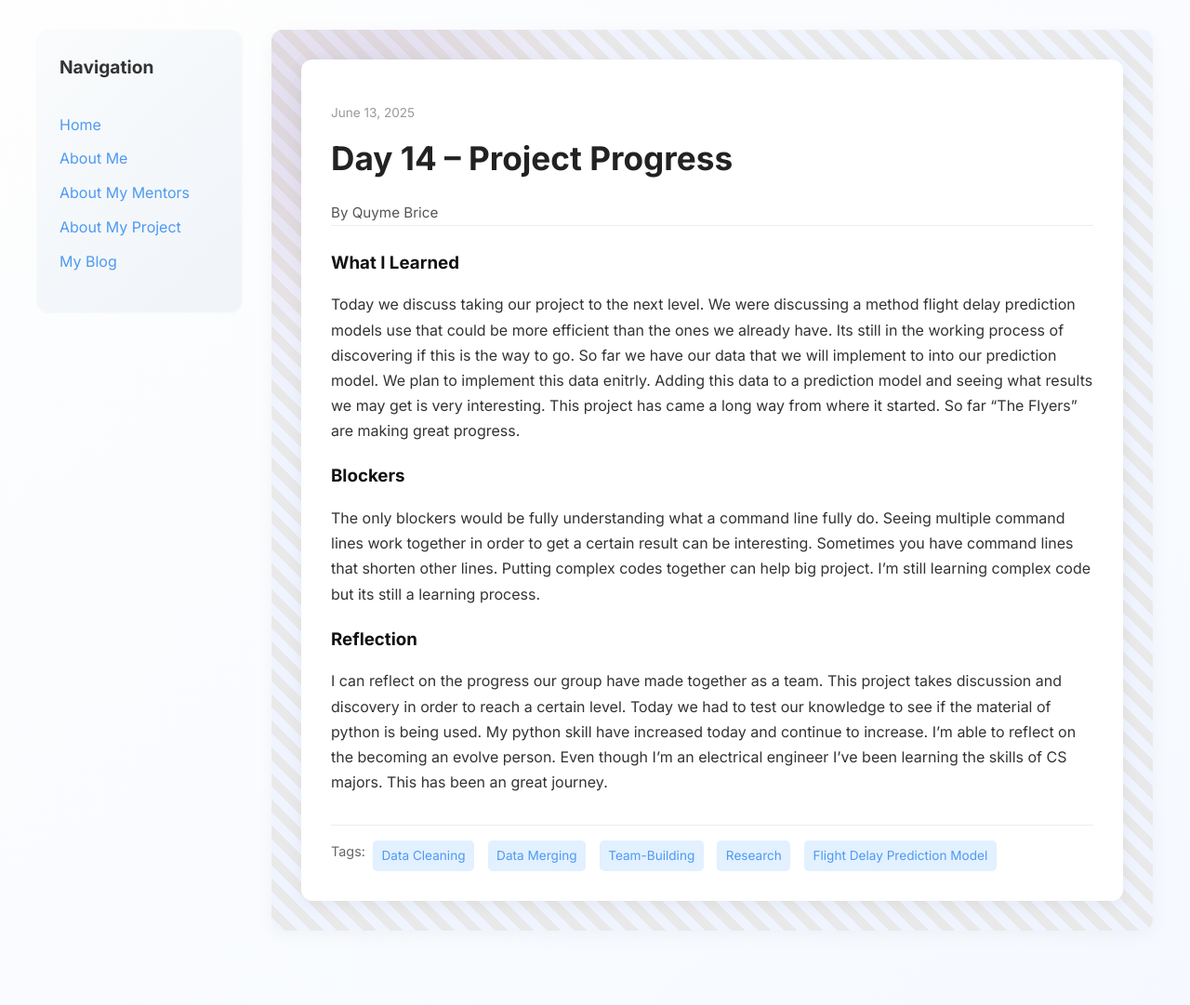
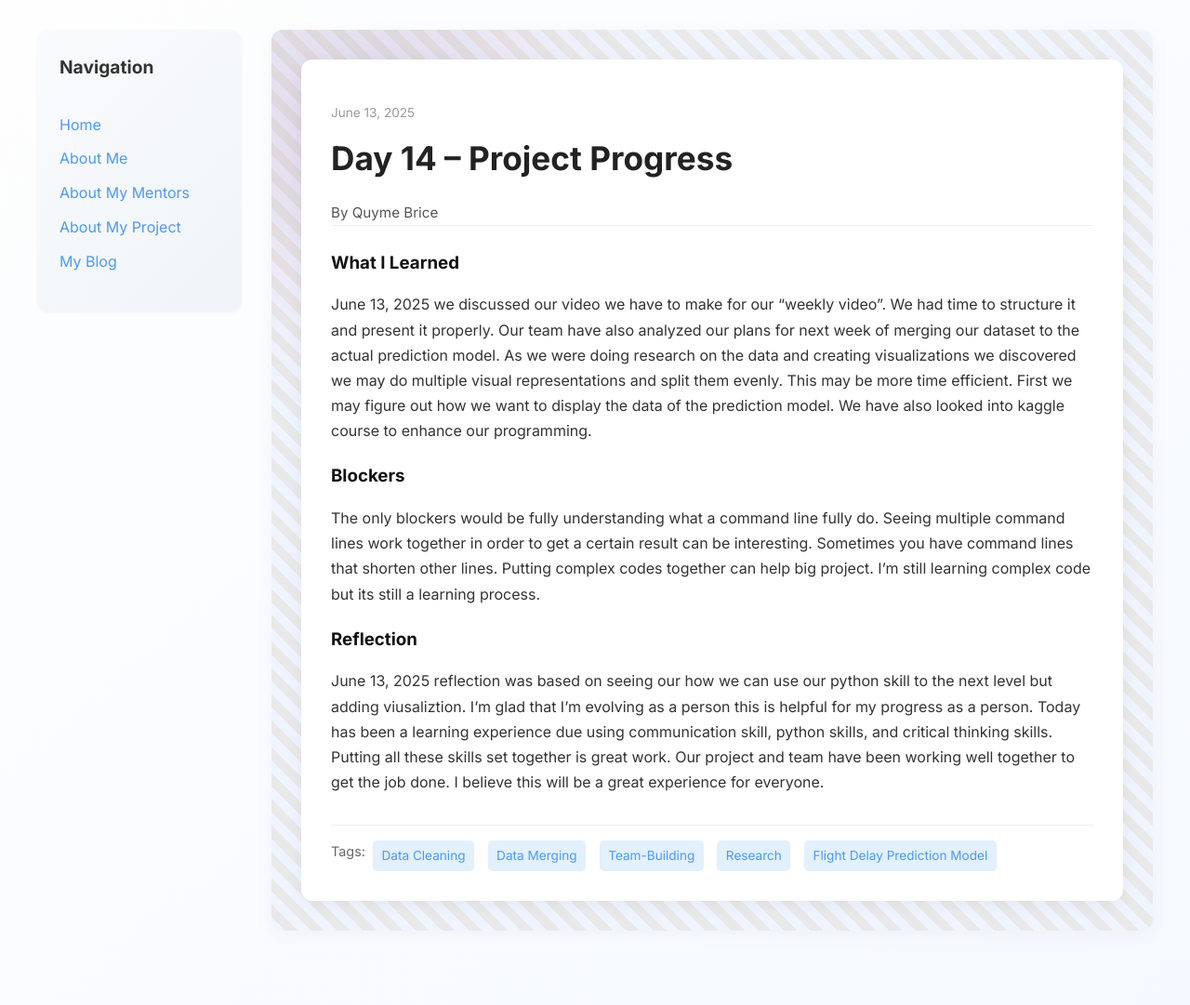
Before and after one commit to Qubri2/Qubri2.github.io, a Jekyll site: the page built from _posts/2025-06-13-day 14.md, in a window 1280 px wide. Shown: the whole page at 93% size. Built offline with Jekyll 4.4.1, drawn with Linux system fonts in a browser that asks for light colours.

Commit message:
Update 2025-06-13-day 14.md

```diff
--- a/_posts/2025-06-13-day 14.md
+++ b/_posts/2025-06-13-day 14.md
@@ -7,7 +7,7 @@ permalink: /day14.html
 tags: ["Data Cleaning", "Data Merging", "Team-Building", "Research", "Flight Delay Prediction Model"]
 
 what_i_learned: |
-  Today we discuss taking our project to the next level. We were discussing a method flight delay prediction models use that could be more efficient than the ones we already have. Its still in the working process of discovering if this is the way to go. So far we have our data that we will implement to into our prediction model. We plan to implement this data enitrly. Adding this data to a prediction model and seeing what results we may get is very interesting. This project has came a long way from where it started. So far "The Flyers" are making great progress.
+  June 13, 2025 we discussed our video we have to make for our "weekly video". We had time to structure it and present it properly. Our team have also analyzed our plans for next week of merging our dataset to the actual prediction model. As we were doing research on the data and creating visualizations we discovered we may do multiple visual representations and split them evenly. This may be more time efficient. First we may figure out how we want to display the data of the prediction model. We have also looked into kaggle course to enhance our programming.
 
 
 
@@ -15,5 +15,5 @@ blockers: |
   The only blockers would be fully understanding what a command line fully do. Seeing multiple command lines work together in order to get a certain result can be interesting. Sometimes you have command lines that shorten other lines. Putting complex codes together can help big project. I'm still learning complex code but its still a learning process.
 
 reflection: |
-  I can reflect on the progress our group have made together as a team. This project takes discussion and discovery in order to reach a certain level. Today we had to test our knowledge to see if the material of python is being used. My python skill have increased today and continue to increase. I'm able to reflect on the becoming an evolve person. Even though I'm an electrical engineer I've been learning the skills of CS majors. This has been an great journey.
+  June 13, 2025 reflection was based on seeing our how we can use our python skill to the next level but adding viusaliztion. I'm glad that I'm evolving as a person this is helpful for my progress as a person. Today has been a learning experience due using communication skill, python skills, and critical thinking skills. Putting all these skills set together is great work. Our project and team have been working well together to get the job done. I believe this will be a great experience for everyone.
 ---
```
